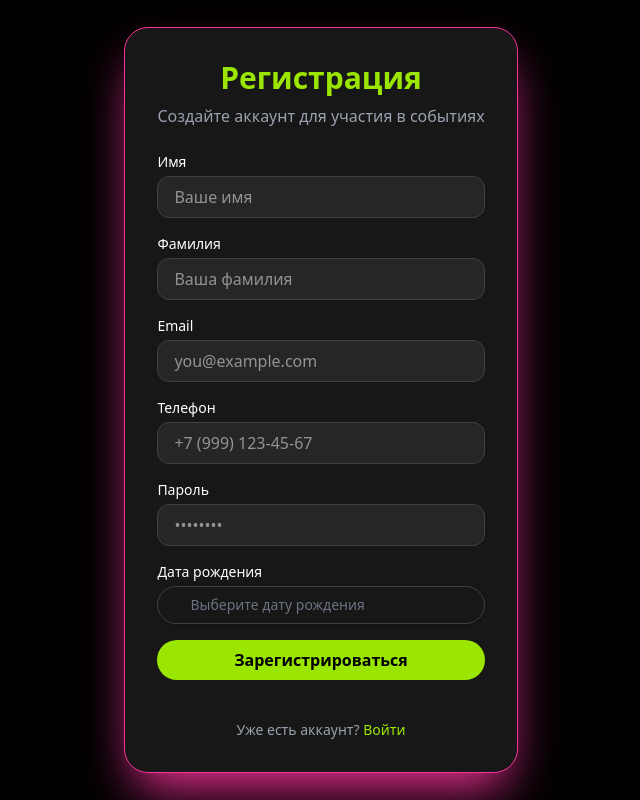
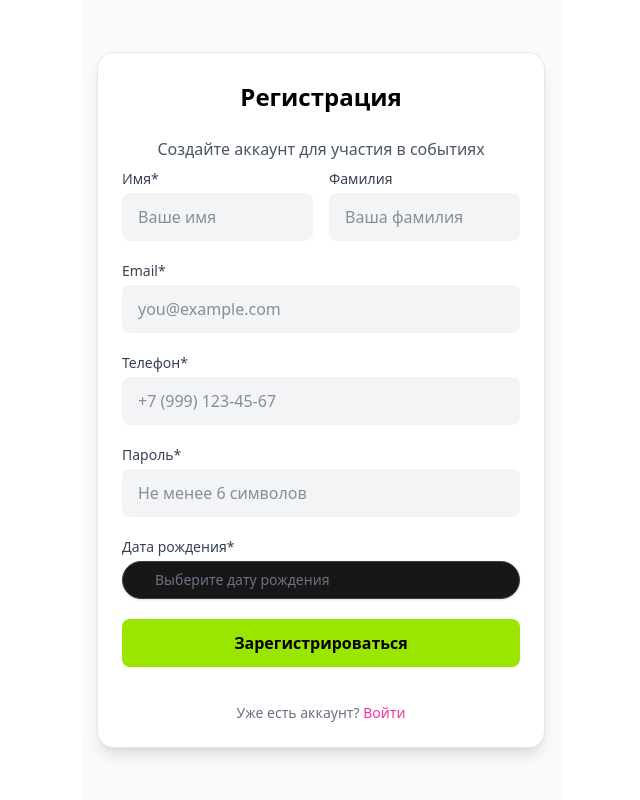
Before and after one commit to shmlv9/EventSocialMedia, a Next.js app in the folder frontend/: page /register in a window 1280 px wide. Shown: the whole page, without its empty margins (319-959 px from the left). Built offline with nearby package versions, Linux system fonts and the light colour scheme; no server answers.

Commit message:
[Frontend] Нихуя в этом коммите не готово, по просьбе Дена

```diff
--- a/frontend/src/app/(auth)/register/page.tsx
+++ b/frontend/src/app/(auth)/register/page.tsx
@@ -47,87 +47,108 @@ export default function RegisterPage() {
     };
 
     return (
-        <div className="min-h-screen flex items-center justify-center bg-black px-4">
-            <div
-                className="w-full max-w-md p-8 bg-neutral-900 shadow-pink-500 border border-pink-500 shadow-2xl rounded-3xl">
-                <h1 className="text-3xl font-bold text-lime-400 mb-2 text-center">Регистрация</h1>
-                <p className="text-gray-400 text-center mb-6">Создайте аккаунт для участия в событиях</p>
+        <div className="min-h-screen flex items-center justify-center bg-gray-50 px-4 py-8">
+            <div className="w-full max-w-md bg-white rounded-2xl shadow-lg border border-gray-200 overflow-hidden">
 
-                <div className="space-y-4">
+                    <h1 className="text-2xl font-bold pt-7 text-black text-center">Регистрация</h1>
+
+
+                <div className="p-6 space-y-5">
+                    <p className="text-gray-600 text-center mb-2">Создайте аккаунт для участия в событиях</p>
+
+                    <div className="grid grid-cols-2 gap-4">
                         <div>
-                        <label className="block text-sm font-medium text-white mb-1">Имя</label>
+                            <label className="block text-sm font-medium text-gray-700 mb-1">Имя*</label>
                             <input
                                 type="text"
                                 value={firstName}
                                 onChange={(e) => setFirstName(e.target.value)}
-                            className="w-full px-4 py-2 rounded-xl bg-neutral-800 border border-neutral-700 text-white focus:outline-none focus:ring-2 focus:ring-lime-400"
+                                className="w-full px-4 py-3 rounded-lg bg-gray-100 text-gray-800 focus:outline-none focus:ring-2 focus:ring-lime-400 transition"
                                 placeholder="Ваше имя"
+                                required
                             />
                         </div>
 
                         <div>
-                        <label className="block text-sm font-medium text-white mb-1">Фамилия</label>
+                            <label className="block text-sm font-medium text-gray-700 mb-1">Фамилия</label>
                             <input
                                 type="text"
                                 value={lastName}
                                 onChange={(e) => setLastName(e.target.value)}
-                            className="w-full px-4 py-2 rounded-xl bg-neutral-800 border border-neutral-700 text-white focus:outline-none focus:ring-2 focus:ring-lime-400"
+                                className="w-full px-4 py-3 rounded-lg bg-gray-100 text-gray-800 focus:outline-none focus:ring-2 focus:ring-lime-400 transition"
                                 placeholder="Ваша фамилия"
+                            />
+                        </div>
+                    </div>
+
+                    <div>
+                        <label className="block text-sm font-medium text-gray-700 mb-1">Email*</label>
+                        <input
+                            type="email"
+                            value={email}
+                            onChange={(e) => setEmail(e.target.value)}
+                            className="w-full px-4 py-3 rounded-lg bg-gray-100 text-gray-800 focus:outline-none focus:ring-2 focus:ring-lime-400 transition"
+                            placeholder="you@example.com"
+                            required
                         />
                     </div>
 
                     <div>
-                        <label className="block text-sm font-medium text-white mb-1">Email</label>
+                        <label className="block text-sm font-medium text-gray-700 mb-1">Телефон*</label>
                         <input
-                            type="email"
-                            value={email}
-                            onChange={(e) => setEmail(e.target.value)}
-                            className="w-full px-4 py-2 rounded-xl bg-neutral-800 border border-neutral-700 text-white focus:outline-none focus:ring-2 focus:ring-lime-400"
-                            placeholder="you@example.com"
+                            type="tel"
+                            value={phone}
+                            onChange={(e) => setPhone(e.target.value)}
+                            className="w-full px-4 py-3 rounded-lg bg-gray-100 text-gray-800 focus:outline-none focus:ring-2 focus:ring-lime-400 transition"
+                            placeholder="+7 (999) 123-45-67"
+                            required
                         />
                     </div>
 
                     <div>
-                        <label className="block text-sm font-medium text-white mb-1">Телефон</label>
+                        <label className="block text-sm font-medium text-gray-700 mb-1">Пароль*</label>
                         <input
-                            type="tel"
-                            value={phone}
-                            onChange={(e) => setPhone(e.target.value)}
-                            className="w-full px-4 py-2 rounded-xl bg-neutral-800 border border-neutral-700 text-white focus:outline-none focus:ring-2 focus:ring-lime-400"
-                            placeholder="+7 (999) 123-45-67"
+                            type="password"
+                            value={password}
+                            onChange={(e) => setPassword(e.target.value)}
+                            className="w-full px-4 py-3 rounded-lg bg-gray-100 text-gray-800 focus:outline-none focus:ring-2 focus:ring-lime-400 transition"
+                            placeholder="Не менее 6 символов"
+                            minLength={6}
+                            required
                         />
                     </div>
 
                     <div>
-                        <label className="block text-sm font-medium text-white mb-1">Пароль</label>
-                        <input
-                            type="password"
-                            value={password}
-                            onChange={(e) => setPassword(e.target.value)}
-                            className="w-full px-4 py-2 rounded-xl bg-neutral-800 border border-neutral-700 text-white focus:outline-none focus:ring-2 focus:ring-lime-400"
-                            placeholder="••••••••"
+                        <label className="block text-sm font-medium text-gray-700 mb-1">Дата рождения*</label>
+                        <PrettyDatePicker
+                            selectedDate={birthDate}
+                            onChange={setBirthDate}
+                            className="w-full px-4 py-3 rounded-lg bg-gray-100 text-gray-800 focus:outline-none focus:ring-2 focus:ring-lime-400"
                         />
-                    </div>
-
-                    <div>
-                        <label className="block text-sm font-medium text-white mb-1">Дата рождения</label>
-                        <PrettyDatePicker selectedDate={birthDate} onChange={setBirthDate} className="w-full"/>
                     </div>
 
                     <button
                         onClick={handleSubmit}
                         disabled={isLoading}
-                        className="w-full bg-lime-400 text-black font-bold py-2 rounded-full hover:bg-lime-300 transition"
+                        className="w-full bg-lime-400 text-black font-bold py-3 rounded-lg hover:bg-lime-300 transition flex items-center justify-center mt-4"
                     >
-                        {isLoading ? 'Регистрация...' : 'Зарегистрироваться'}
+                        {isLoading ? (
+                            <>
+                                <svg className="animate-spin -ml-1 mr-2 h-5 w-5 text-black" xmlns="http://www.w3.org/2000/svg" fill="none" viewBox="0 0 24 24">
+                                    <circle className="opacity-25" cx="12" cy="12" r="10" stroke="currentColor" strokeWidth="4"></circle>
+                                    <path className="opacity-75" fill="currentColor" d="M4 12a8 8 0 018-8V0C5.373 0 0 5.373 0 12h4zm2 5.291A7.962 7.962 0 014 12H0c0 3.042 1.135 5.824 3 7.938l3-2.647z"></path>
+                                </svg>
+                                Регистрация...
+                            </>
+                        ) : 'Зарегистрироваться'}
                     </button>
 
-                    <p className="mt-6 text-center text-sm text-gray-400">
+                    <div className="text-center text-sm text-gray-500 pt-4">
                         Уже есть аккаунт?{' '}
-                        <a href="/login" className="text-lime-400 hover:underline">
+                        <a href="/login" className="text-pink-500 font-medium hover:text-pink-600 transition">
                             Войти
                         </a>
-                    </p>
+                    </div>
                 </div>
             </div>
         </div>
--- a/frontend/src/app/(main)/events/[id]/edit/page.tsx
+++ b/frontend/src/app/(main)/events/[id]/edit/page.tsx
@@ -7,6 +7,8 @@ import {FaSave} from "react-icons/fa";
 import {useRouter} from "next/navigation";
 import toast from "react-hot-toast";
 import {useUser} from "@/context/userContext";
+import ImageUploader from "@/components/ui/ImageUploader";
+import {UploadEventImg} from "@/lib/api/apiImage";
 
 type Participant = {
     id: number;
@@ -46,6 +48,8 @@ type EventFormData = {
 export default function EditEvent({params}: { params: Promise<{ id: string }> }) {
     const {id} = React.use(params);
     const router = useRouter();
+
+    const [image, setImage] = useState()
     const [loading, setLoading] = useState<boolean>(false);
     const [event, setEvent] = useState<Event | null>(null);
     const [formData, setFormData] = useState<EventFormData>({
@@ -111,6 +115,13 @@ export default function EditEvent({params}: { params: Promise<{ id: string }> })
             const eventData = prepareFormData();
             const response = await updateEvent(event.id.toString(), eventData);
 
+            if (image) {
+                const imgResponse = await UploadEventImg(event.id, image)
+                if (imgResponse) {
+                    toast.success('Изображение успешно прикреплено')
+                }
+            }
+
             if (response) {
                 toast.success('Изменения сохранены успешно!');
                 router.push(`/events/${event.id}`);
@@ -165,7 +176,8 @@ export default function EditEvent({params}: { params: Promise<{ id: string }> })
                 <div className="text-white">Данное мероприятие не является вашим</div>
             )}
             {!!event && userID === event?.organizer.id.toString() && (
-                <div className="w-full max-w-2xl bg-neutral-900 shadow-lg rounded-3xl p-8 space-y-6 border border-pink-500">
+                <div
+                    className="w-full max-w-2xl bg-neutral-900 shadow-lg rounded-3xl p-8 space-y-6 border border-pink-500">
                     <h2 className="text-2xl font-semibold text-white">Редактирование мероприятия</h2>
 
                     <div className="space-y-6">
@@ -240,6 +252,14 @@ export default function EditEvent({params}: { params: Promise<{ id: string }> })
 
                             />
                         </div>
+                        <div>
+                            <label className="block text-sm font-medium text-gray-300 mb-1">Теги</label>
+                            <ImageUploader
+                                onUpload={(file: File) => {
+                                    setImage(file)
+                                }}
+                            />
+                        </div>
 
                         <div className="flex justify-end space-x-3 pt-4">
                             <button
--- a/frontend/src/app/(main)/events/create/page.tsx
+++ b/frontend/src/app/(main)/events/create/page.tsx
@@ -7,6 +7,8 @@ import UtcDateTimePicker from "@/components/ui/DateTimePicker/UtcDateTimePicker"
 import TagSelect from "@/components/ui/TagSelect";
 import toast from "react-hot-toast";
 import {createEvent} from "@/lib/api/apiEvents";
+import ImageUploader from "@/components/ui/ImageUploader";
+import {UploadEventImg} from "@/lib/api/apiImage";
 
 type EventFormData = {
     title: string;
@@ -33,6 +35,8 @@ export default function CreateEventForm() {
         tags: [],
     });
 
+    const [image, setImage] = useState<File>()
+
     const [start_timestamptz, setStart_timestamptz] = useState<Date | null>(null);
     const [end_timestamptz, setEnd_timestamptz] = useState<Date | null>(null);
     const [isSubmitting, setIsSubmitting] = useState(false);
@@ -49,6 +53,7 @@ export default function CreateEventForm() {
             end_timestamptz: end_timestamptz?.toISOString() || '',
         };
     };
+
 
     const handleSubmit = async () => {
         if (!start_timestamptz || !end_timestamptz) {
@@ -70,13 +75,22 @@ export default function CreateEventForm() {
             setIsSubmitting(true);
             const eventData = prepareFormData();
             const response = await createEvent(eventData);
+            const eid = response.event_id
 
+            if (image) {
+                const imgResponse = await UploadEventImg(eid, image)
+
+                if (imgResponse) {
+                    toast.success('Изображение успешно прикреплено\'')
+                }
+            }
             if (response) {
                 toast.success('Мероприятие создано успешно!');
-                router.push('/events');
-            } else {
+            }
+            else {
                 toast.error('Ошибка при создании мероприятия');
             }
+
         } catch (error) {
             console.error('Error creating event:', error);
             toast.error('Произошла ошибка. Пожалуйста, попробуйте позже');
@@ -168,6 +182,14 @@ export default function CreateEventForm() {
                             onChange={(selected) => setFormData(prev => ({...prev, tags: selected}))}
                         />
                     </div>
+                    <div>
+                        <label className="block text-sm font-medium text-gray-300 mb-1">Теги</label>
+                        <ImageUploader
+                            onUpload={(file: File) => {
+                                setImage(file)
+                            }}
+                        />
+                    </div>
 
                     <div className="flex justify-end space-x-3 pt-4">
                         <button
--- a/frontend/src/app/(main)/layout.tsx
+++ b/frontend/src/app/(main)/layout.tsx
@@ -33,19 +33,19 @@ export default async function MainLayout({children}: { children: React.ReactNode
 
     return (
         <ClientWrapper userID={String(userID)}>
-            <div className="min-h-screen bg-black text-white font-sans flex flex-col">
+            <div className="min-h-screen bg-white text-white font-sans flex flex-col">
                 <main className="flex-1 flex flex-col md:flex-row overflow-hidden">
                     {/* Боковое меню для десктопа */}
                     <div
-                        className="hidden md:block fixed left-0 top-0 h-full w-64 bg-black border-r border-pink-500 shadow-xl z-10">
+                        className="hidden md:block fixed left-0 top-0 h-full w-64 bg-black shadow-xl z-10">
                         <div className="p-6 h-full flex flex-col">
-                            <div className="text-3xl font-extrabold tracking-tight text-pink-500 mb-8">Миротека</div>
+                            <div className="text-3xl font-extrabold tracking-tight text-white mb-8 text-center">Миротека</div>
                             <nav className="flex flex-col gap-3 flex-1">
                                 {desktopNavLinks.map(({href, icon, label}) => (
                                     <Link
                                         key={label}
                                         href={typeof href === 'function' ? href(String(userID)) : href}
-                                        className="flex items-center gap-3 text-white hover:bg-pink-500 hover:text-black px-4 py-2 rounded-xl transition"
+                                        className="flex items-center gap-3 text-white px-4 py-2 rounded-3xl transition"
                                     >
                                         {icon}
                                         <span>{label}</span>
@@ -64,9 +64,9 @@ export default async function MainLayout({children}: { children: React.ReactNode
                     </div>
 
                     {/* Основной контент */}
-                    <section className="flex-1 md:ml-64 p-4 md:p-8 overflow-y-auto bg-neutral-950">
+                    <section className="flex-1 md:ml-64 p-4 md:p-8 overflow-y-auto bg-white">
                         <div
-                            className="w-full max-w-5xl mx-auto bg-neutral-900 border border-neutral-800 rounded-3xl shadow-2xl p-6 md:">
+                            className="w-full max-w-5xl mx-auto rounded-3xl shadow-2xl p-6 md:">
                             {children}
                         </div>
                     </section>
--- a/frontend/src/app/(main)/messenger/page.tsx
+++ b/frontend/src/app/(main)/messenger/page.tsx
@@ -1,8 +1,19 @@
+'use client'
+
 import React from 'react';
+import ImageUploader from "@/components/ui/ImageUploader";
 
 export default function MessengerPage() {
     return (
         <div>
+            <ImageUploader
+                onUpload={(file) => {
+                    const formData = new FormData()
+                    formData.append('image', file)
+                    console.log(formData)
+                }}
+            />
+
         </div>
     );
 };
--- a/frontend/src/app/layout.tsx
+++ b/frontend/src/app/layout.tsx
@@ -14,7 +14,7 @@ export const metadata: Metadata = {
 export default function RootLayout({children,}: Readonly<{ children: React.ReactNode; }>) {
     return (
         <html lang="en">
-        <body className={'bg-black'}>
+        <body className={'bg-white'}>
         <div>
             <Toaster
                 position="top-center"
--- a/frontend/src/components/auth/SelectMethod.tsx
+++ b/frontend/src/components/auth/SelectMethod.tsx
@@ -5,9 +5,9 @@ type Props = {
 
 export default function SelectMethod({ loginMethod, setLoginMethod }: Props) {
     return (
-        <div className="relative mb-4 w-full bg-black rounded-full p-1 border border-[#A7FC00]">
+        <div className="relative mb-4 w-full bg-gray-200 rounded-full p-1">
             <div
-                className={`absolute top-1 bottom-1 rounded-full bg-[#A7FC00] transition-all duration-300 ease-[cubic-bezier(0.4,0,0.2,1)] ${
+                className={`absolute top-1 bottom-1 rounded-full bg-white transition-all duration-300 ease-[cubic-bezier(0.4,0,0.2,1)] ${
                     loginMethod === 'email'
                         ? 'left-1 right-1/2'
                         : 'left-1/2 right-1'
@@ -19,7 +19,7 @@ export default function SelectMethod({ loginMethod, setLoginMethod }: Props) {
                     className={`flex-1 py-2 px-4 rounded-full font-semibold transition-colors duration-300 ${
                         loginMethod === 'email'
                             ? 'text-black'
-                            : 'text-white hover:text-[#A7FC00]'
+                            : 'text-black hover:text-neutral-500'
                     }`}
                 >
                     Почта
@@ -29,7 +29,7 @@ export default function SelectMethod({ loginMethod, setLoginMethod }: Props) {
                     className={`flex-1 py-2 px-4 rounded-full font-semibold transition-colors duration-300 ${
                         loginMethod === 'phone_number'
                             ? 'text-black'
-                            : 'text-white hover:text-[#A7FC00]'
+                            : 'text-black hover:text-neutral-500'
                     }`}
                 >
                     Телефон
--- /dev/null
+++ b/frontend/src/components/ui/ImageUploader.tsx
@@ -0,0 +1,33 @@
+'use client'
+
+import { useState } from 'react'
+
+type ImageUploadProps = {
+  onUpload: (file: File) => void
+}
+
+export default function ImageUploader({ onUpload }: ImageUploadProps) {
+  const [preview, setPreview] = useState<string | null>(null)
+
+  const handleFileChange = (e: React.ChangeEvent<HTMLInputElement>) => {
+    const file = e.target.files?.[0]
+    if (file) {
+      const imageUrl = URL.createObjectURL(file)
+      setPreview(imageUrl)
+      onUpload(file)
+    }
+  }
+
+  return (
+    <div className="flex flex-col items-start gap-3">
+      <label className="cursor-pointer inline-block bg-lime-500 rounded-3xl text-white px-4 py-2 hover:bg-lime-400 transition">
+        Загрузить изображение
+        <input type="file" accept="image/*" onChange={handleFileChange} className="hidden" />
+      </label>
+
+      {preview && (
+        <img src={preview} alt="Предпросмотр" className="w-40 h-40 object-cover rounded-xl border" />
+      )}
+    </div>
+  )
+}
--- a/frontend/src/lib/api/apiEvents.ts
+++ b/frontend/src/lib/api/apiEvents.ts
@@ -72,5 +72,5 @@ export async function createEvent(data: object) {
             body: JSON.stringify(data)
         }
     });
-    return response.ok;
+    return response.json();
 }
--- /dev/null
+++ b/frontend/src/lib/api/apiImage.ts
@@ -0,0 +1,28 @@
+function getToken(): string | null {
+    const match = document.cookie.match(/(?:^|;\s*)token=([^;]+)/);
+    return match ? match[1] : null;
+}
+
+
+export async function UploadEventImg(eventId: number, file: File) {
+    const token = getToken()
+    const apiUrl = process.env.NEXT_PUBLIC_BACKEND_URL;
+    const formData = new FormData()
+    formData.append('file', file)
+
+    const response = await fetch(`${apiUrl}/events/${eventId}/upload-image`, {
+        method: 'POST',
+        headers: {
+            Authorization: `Bearer ${token}`
+        },
+        body: formData
+    })
+
+    if (!response.ok) {
+        throw new Error('Ошибка при загрузке изображения')
+    }
+
+    const data = await response.json()
+
+    return data
+}
```
Also changed, not shown: frontend/src/app/(auth)/login/page.tsx (+40 -22 lines). Lines whose indentation alone changed are shown as unchanged.
